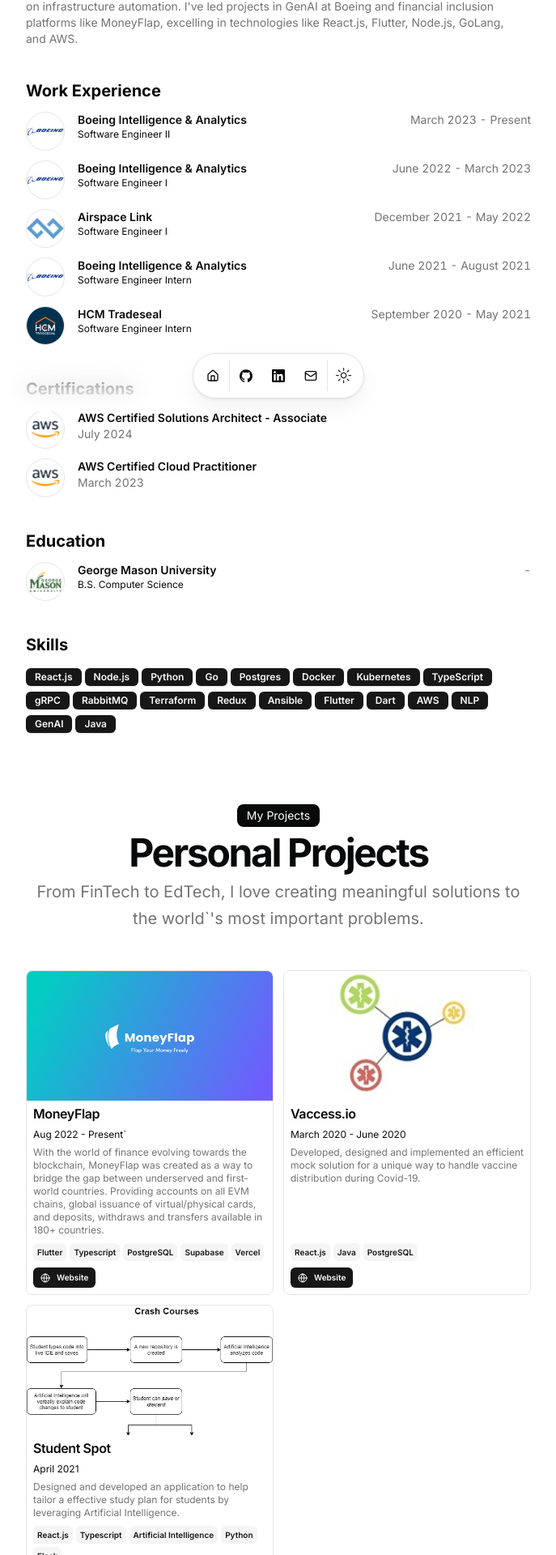
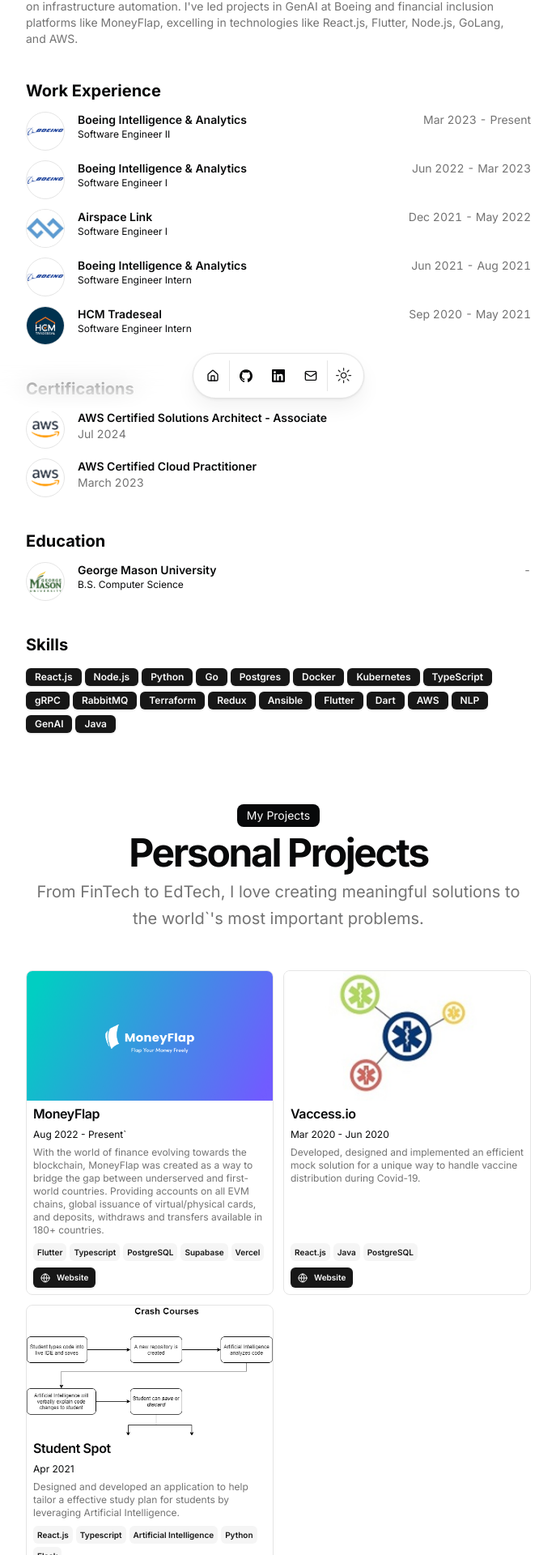
Before and after one commit to hyaghmmour/portfolio, a Next.js app: page / in a window 1280 px wide. Shown: the part 292-2212 px from the top of the page at 81% size, without its empty margins (296-983 px from the left). Built offline with nearby package versions, Linux system fonts and the light colour scheme.

Commit message:
final touches

```diff
--- a/src/data/resume.tsx
+++ b/src/data/resume.tsx
@@ -75,7 +75,7 @@
       location: "Annapolis Junction, MD",
       title: "Software Engineer II",
       logoUrl: "/portfolio/boeing.png",
-      start: "March 2023",
+      start: "Mar 2023",
       end: "Present",
       description:
         "I spearheaded several internal projects, including groundbreaking GenAI initiatives and the development of a cloud suite leveraging Kubernetes, RabbitMQ, gRPC, and Terraform, all in full compliance with contractual obligations. I mentored interns across various technical disciplines, helping accelerate their professional growth and ensuring their active contribution to key projects. Additionally, I implemented Ansible for configuration management and Docker for containerization, optimizing system provisioning and application deployment across development, testing, and production environments.",
@@ -87,8 +87,8 @@
       location: "Annapolis Junction, MD",
       title: "Software Engineer I",
       logoUrl: "/portfolio/boeing.png",
-      start: "June 2022",
-      end: "March 2023",
+      start: "Jun 2022",
+      end: "Mar 2023",
       description:
         "I designed and developed an entity-extraction application using NLP libraries and tools, enhancing virus detection capabilities. I integrated SpaCy for advanced NLP processing and implemented Jenkins as a CI/CD pipeline, automating the build, test, and deployment processes for rapid code delivery.",
     },
@@ -99,7 +99,7 @@
       location: "Detroit, MI",
       title: "Software Engineer I",
       logoUrl: "/portfolio/al.jpeg",
-      start: "December 2021",
+      start: "Dec 2021",
       end: "May 2022",
       description:
         "I conducted comprehensive testing for a React application, including unit, integration, and user acceptance tests. I developed and maintained features in compliance with FAA regulations to optimize drone pathing. Thriving in a startup environment, I contributed to rapid growth by delivering high-quality features on tight schedules and collaborating across cross-functional teams.",
@@ -111,8 +111,8 @@
       location: "Annapolis Junction, MD",
       title: "Software Engineer Intern",
       logoUrl: "/portfolio/boeing.png",
-      start: "June 2021",
-      end: "August 2021",
+      start: "Jun 2021",
+      end: "Aug 2021",
       description:
         "Collaborated with a cohort of interns to design and implement an efficient solution to extract and tokenize valuable information from a multitude of documents with NLP technologies. Leveraging tools such as ElasticSearch, AWS, and Jenkins.",
     },
@@ -123,7 +123,7 @@
       location: "Ann Arbor, MI",
       title: "Software Engineer Intern",
       logoUrl: "/portfolio/hcm.png",
-      start: "September 2020",
+      start: "Sep 2020",
       end: "May 2021",
       description:
         "Worked closely with leadership to learn efficient debugging practices. Created scripts with Python3 to effectively streamline creation of slideshow presentations.",
@@ -168,7 +168,7 @@
     {
       title: "Vaccess.io",
       href: "https://devpost.com/software/vaccess-io",
-      dates: "March 2020 - June 2020",
+      dates: "Mar 2020 - Jun 2020",
       active: true,
       description:
         "Developed, designed and implemented an efficient mock solution for a unique way to handle vaccine distribution during Covid-19.",
@@ -189,13 +189,13 @@
         //   icon: <Icons.github className="size-3" />,
         // },
       ],
-      image: "/vaccess.jpg",
+      image: "/portfolio/vaccess.jpg",
       video: "",
     },
     {
       title: "Student Spot",
       href: "https://devpost.com/software/student-spot",
-      dates: "April 2021",
+      dates: "Apr 2021",
       active: true,
       description:
         "Designed and developed an application to help tailor a effective study plan for students by leveraging Artificial Intelligence.",
@@ -222,7 +222,7 @@
   hackathons: [
     {
       title: "GMU Hackathon",
-      dates: "March 2022",
+      dates: "Mar 2022",
       location: "San Francisco, California",
       description:
         "Designed and developed an application to help tailor a effective study plan for students by leveraging Artificial Intelligence.",
@@ -233,7 +233,7 @@
     },
     {
       title: "Hack The Pandemic",
-      dates: "March 2021",
+      dates: "Mar 2021",
       location: "Stockholm, Sweden",
       description:
         "Designed and developed a unique way to predict the spread of Covid-19.",
@@ -253,7 +253,7 @@
     },
     {
       title: "Luminata Covid-19 Global AI Hackathon",
-      dates: "April 2020",
+      dates: "Apr 2020",
       location: "Global",
       description:
         "Developed a solution that effectively destributed Covid-19 vaccines based off demographic data.",
@@ -264,7 +264,7 @@
     },
     {
       title: "IBM Call For Code",
-      dates: "March 2020",
+      dates: "Mar 2020",
       location: "Remote - USA",
       description:
         "Developed an effective analytics solution for predicting severity of Covid-19 spread leveraging only IBM Cloud Technologies.",
@@ -278,7 +278,7 @@
   certifications: [
     {
       title: "AWS Certified Solutions Architect - Associate",
-      period: "July 2024",
+      period: "Jul 2024",
       // end: "",
       logo: "/portfolio/aws.png",
     },
```
